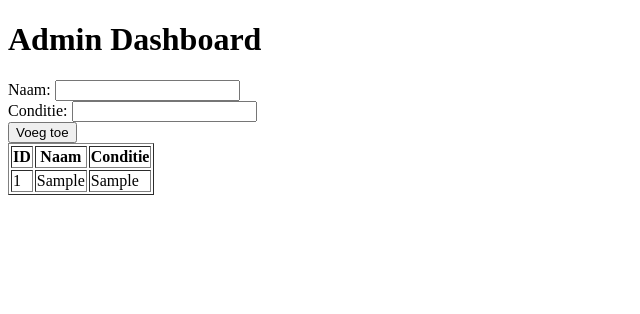
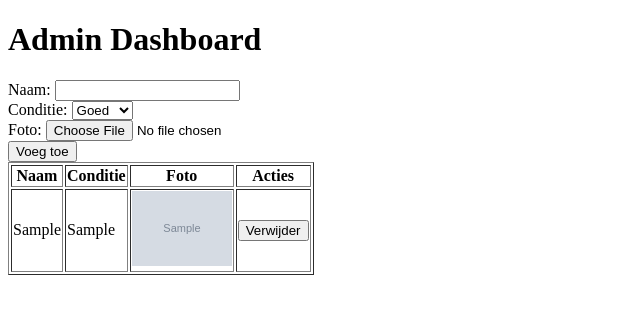
Before and after one commit to tjeerdoweirdo/uitleensysteem, a PHP site: page /admindashboard.php in a window 1280 px wide. Shown: the top 314 px of the page, without its empty margins (0-640 px from the left). Run offline with PHP 8.4, Linux system fonts and the light colour scheme; tables that the repository leaves empty or names only in its code hold one stand-in row (values such as "Sample post"); grey boxes marked "Sample" are stand-in pictures.

Commit message:
Update admindashboard.php

```diff
--- a/admindashboard.php
+++ b/admindashboard.php
@@ -11,57 +11,105 @@ if ($conn->connect_error) {
     die("Connection failed: " . $conn->connect_error);
 }
 
+// Verwijder een item
+if ($_SERVER["REQUEST_METHOD"] == "POST") {
+    if (isset($_POST["delete"])) {
+        $delete_id = $_POST["delete"];
+
+        $delete_sql = "DELETE FROM items WHERE id = $delete_id";
+
+        if ($conn->query($delete_sql) === TRUE) {
+            echo "Item verwijderd!";
+        } else {
+            echo "Fout bij verwijderen item: " . $conn->error;
+        }
+    }
+}
+
 // Voeg een nieuw item toe
 if ($_SERVER["REQUEST_METHOD"] == "POST") {
     if (isset($_POST["submit"])) {
         $naam = $_POST["naam"];
         $conditie = $_POST["conditie"];
 
-        $sql = "INSERT INTO items (naam, conditie) VALUES ('$naam', '$conditie')";
+        // Check if the "foto" key is set in $_FILES
+        if (isset($_FILES["foto"]["name"])) {
+            $foto = $_FILES["foto"]["name"];
 
-        if ($conn->query($sql) === TRUE) {
-            echo "Nieuw item toegevoegd!";
+            // Map waar de geüploade foto's worden opgeslagen
+            $upload_dir = "uploads/";
+
+            // Upload de foto naar de map
+            move_uploaded_file($_FILES["foto"]["tmp_name"], $upload_dir . $foto);
+
+            $sql = "INSERT INTO items (naam, conditie, foto) VALUES ('$naam', '$conditie', '$foto')";
+
+            if ($conn->query($sql) === TRUE) {
+                echo "Nieuw item toegevoegd!";
+            } else {
+                echo "Fout bij toevoegen item: " . $conn->error;
+            }
         } else {
-            echo "Fout bij toevoegen item: " . $conn->error;
+            // Handle the case where no file is uploaded if needed
+            echo "Geen foto geüpload.";
         }
     }
 }
 
 // Haal de items op uit de database
-$sql = "SELECT * FROM items";
+$sql = "SELECT id, naam, conditie, foto FROM items";
 $result = $conn->query($sql);
 ?>
 
 <!DOCTYPE html>
 <html>
+
 <head>
     <title>Admin Dashboard</title>
 </head>
+
 <body>
     <h1>Admin Dashboard</h1>
 
     <!-- Formulier voor het toevoegen van een nieuw item -->
-    <form method="post" action="">
+    <form method="post" action="" enctype="multipart/form-data">
         Naam: <input type="text" name="naam" required><br>
-        Conditie: <input type="text" name="conditie" required><br>
+        Conditie:
+        <select name="conditie">
+            <option value="goed">Goed</option>
+            <option value="defect">Defect</option>
+            <option value="kapot">Kapot</option>
+        </select><br>
+        Foto: <input type="file" name="foto" accept="image/*" required><br>
         <input type="submit" name="submit" value="Voeg toe">
     </form>
 
     <!-- Tabel om de items weer te geven -->
     <table border="1">
         <tr>
-            <th>ID</th>
             <th>Naam</th>
             <th>Conditie</th>
+            <th>Foto</th>
+            <th>Acties</th>
         </tr>
         <?php
         // Toon de items in de tabel
         if ($result->num_rows > 0) {
             while ($row = $result->fetch_assoc()) {
-                echo "<tr><td>" . $row["id"] . "</td><td>" . $row["naam"] . "</td><td>" . $row["conditie"] . "</td></tr>";
+                echo "<tr>
+                        <td>" . $row["naam"] . "</td>
+                        <td>" . $row["conditie"] . "</td>
+                        <td><img src='uploads/" . $row["foto"] . "' alt='Item Foto' style='max-width: 100px;'></td>
+                        <td>
+                            <form method='post' action=''>
+                                <input type='hidden' name='delete' value='" . $row["id"] . "'>
+                                <input type='submit' value='Verwijder'>
+                            </form>
+                        </td>
+                    </tr>";
             }
         } else {
-            echo "<tr><td colspan='3'>Geen items gevonden</td></tr>";
+            echo "<tr><td colspan='4'>Geen items gevonden</td></tr>";
         }
         ?>
     </table>
@@ -71,4 +119,5 @@ $result = $conn->query($sql);
     $conn->close();
     ?>
 </body>
+
 </html>
```
